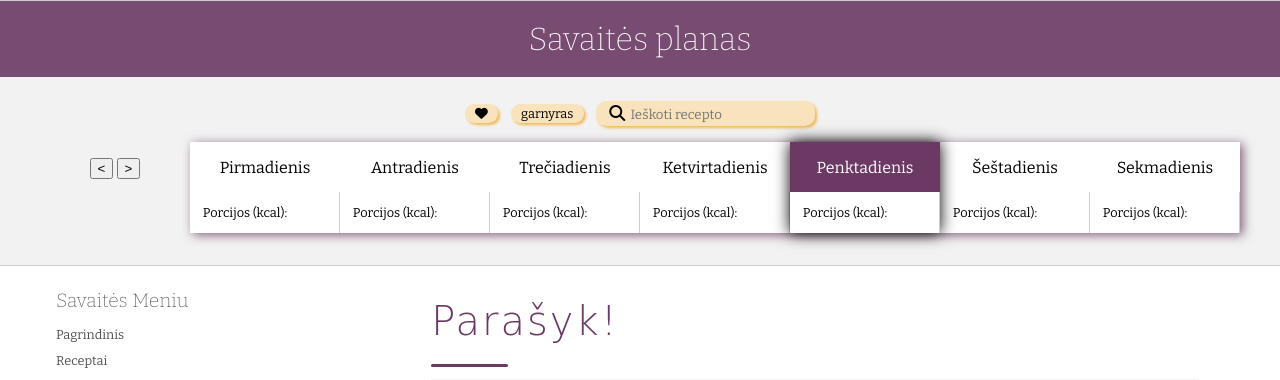
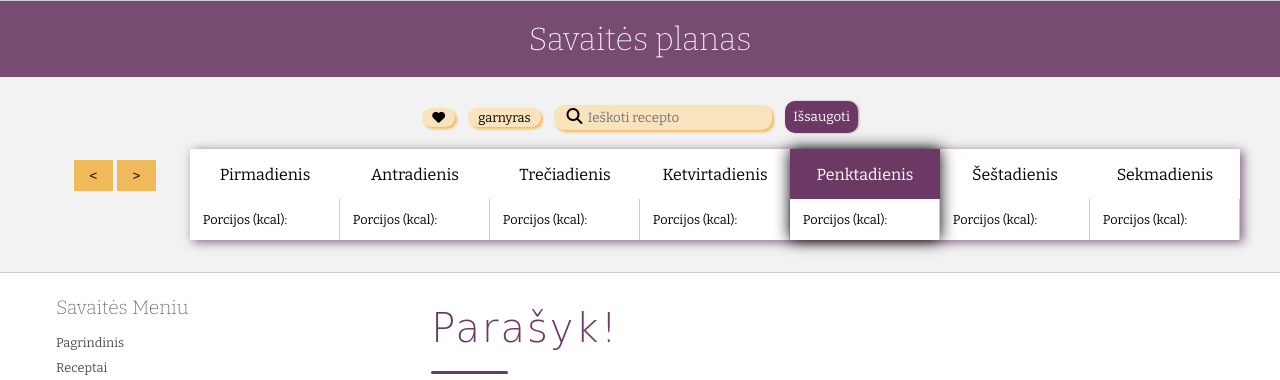
Before and after one commit to augustej/Meal-prep-web, a Flask app: page /calendar in a window 1280 px wide. Shown: the part 75-455 px from the top of the page. Run offline with Flask 3, Linux system fonts and the light colour scheme; the visitor is signed in with stand-in values (Sample User, id 1); data comes from the database, SQL or seed files in the repository; data that the repository does not hold is empty; some libraries are stand-ins or nearby versions; some web fonts are replaced.

Commit message:
changed saving of calendar to prevent accidental empty calendar override from session storage. added btn for explicit calendar save.

```diff
--- a/flaskr/static/index-script.js
+++ b/flaskr/static/index-script.js
@@ -53,24 +53,6 @@ if (backBtn){
 function go_back()
     {window.location.href = document.referrer};
 
-window.addEventListener( "load", event =>{
-
-    // save sessionStorage data about calendar, if /calendar loads, or if it the refferer
-    if ( (`${window.location.origin}/calendar` == document.referrer)) {
-        let calendarName = 'currentCalendar'
-        let jsonBody = {}
-        jsonBody[calendarName] = sessionStorage.getItem('plan')
-        // if user tries to save just emptied calendar - create an empty template
-        if (jsonBody[calendarName] == null ){
-            planValue = createSessionStorageTemplate()
-            sessionStorage.setItem('plan', JSON.stringify(planValue))
-            jsonBody[calendarName] = sessionStorage.getItem('plan')
-        }
-        loadCalendarToDb(jsonBody)
-    }
-
-})
-
 async function loadCalendarToDb(jsonBody){
     let response = await fetch('/load-calendar-to-db',
         {
--- a/flaskr/static/index-style.css
+++ b/flaskr/static/index-style.css
@@ -258,6 +258,27 @@ ul{
     background-color: var(--grey);
 }
 
+.save-calendar-changes{
+    background-color: var(--purple);
+    border:none;
+    box-shadow: var(--purpleboxshadow);
+    color:white;
+    font-family: var(--text);
+    padding: 0.5rem;
+    border-radius: 10px;
+}
+.save-calendar-changes:hover{
+    background-color: var(--midpurple);
+    cursor: pointer;
+}
+
+.previous-day-btn, .next-day-btn{
+    border: none;
+    background-color: var(--orange);
+    padding: 0.5rem 1rem;
+    margin: -0.5rem auto;
+}
+
 input[type="file"] {
     display: none;
 }
--- a/flaskr/templates/pages/private/calendar.html
+++ b/flaskr/templates/pages/private/calendar.html
@@ -24,6 +24,7 @@
                 <i class="fa-solid fa-magnifying-glass"></i>
                 <input type="text" class="recipe-search-input-calendar" name="recipe-search-input" placeholder="Ieškoti recepto" />
             </div>
+            <button class="save-calendar-changes">Išsaugoti</button>
         </div>
 
         <div class="all-table">
```
Also changed, not shown: flaskr/static/calendar.js (+25 -8 lines).
